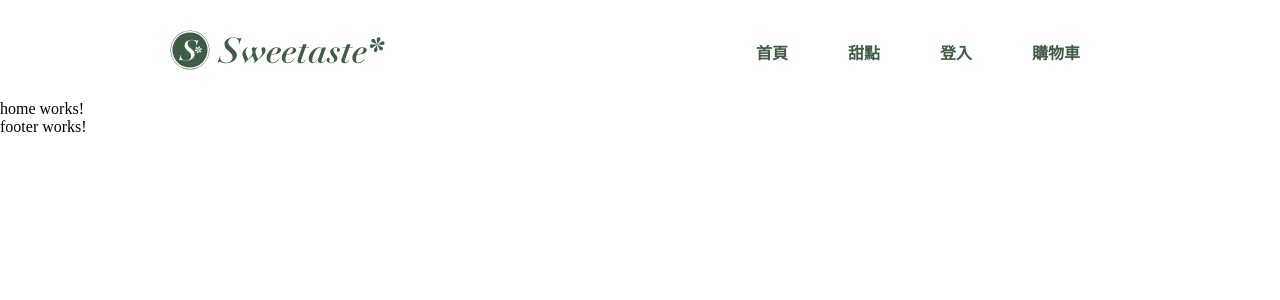
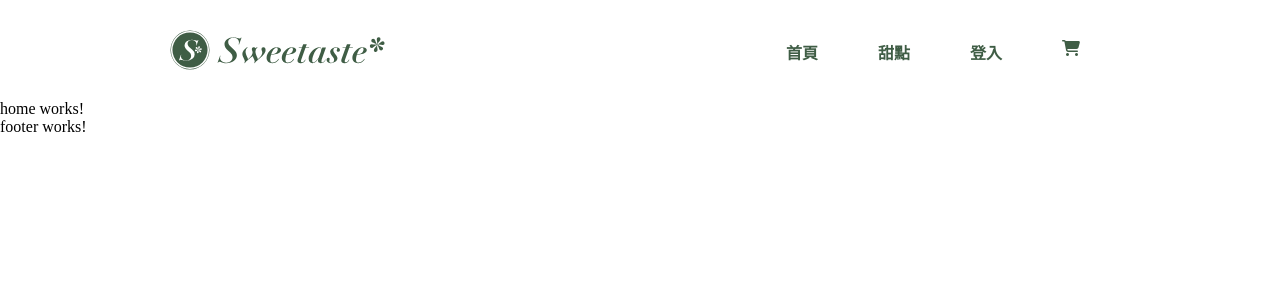
Before and after one commit to FengSanIClover/DSFrontEnd, an Angular app: page /desertstore/home in a window 1280 px wide. Shown: the top 300 px of the page. Built offline with nearby package versions, Linux system fonts and the light colour scheme.

Commit message:
加入 font-awesome

```diff
--- a/src/app/share/layout/nav/nav.component.html
+++ b/src/app/share/layout/nav/nav.component.html
@@ -8,7 +8,7 @@
         <li><a>首頁</a></li>
         <li><a>甜點</a></li>
         <li><a>登入</a></li>
-        <li><a>購物車</a></li>
+        <li><a><i class="fas fa-shopping-cart"></i></a></li>
       </ul>
     </div>
   </div>
--- a/src/index.html
+++ b/src/index.html
@@ -11,6 +11,7 @@
 
 <body>
   <app-root></app-root>
+  <script src="https://kit.fontawesome.com/c80114709a.js" crossorigin="anonymous"></script>
 </body>
 
 </html>
```
